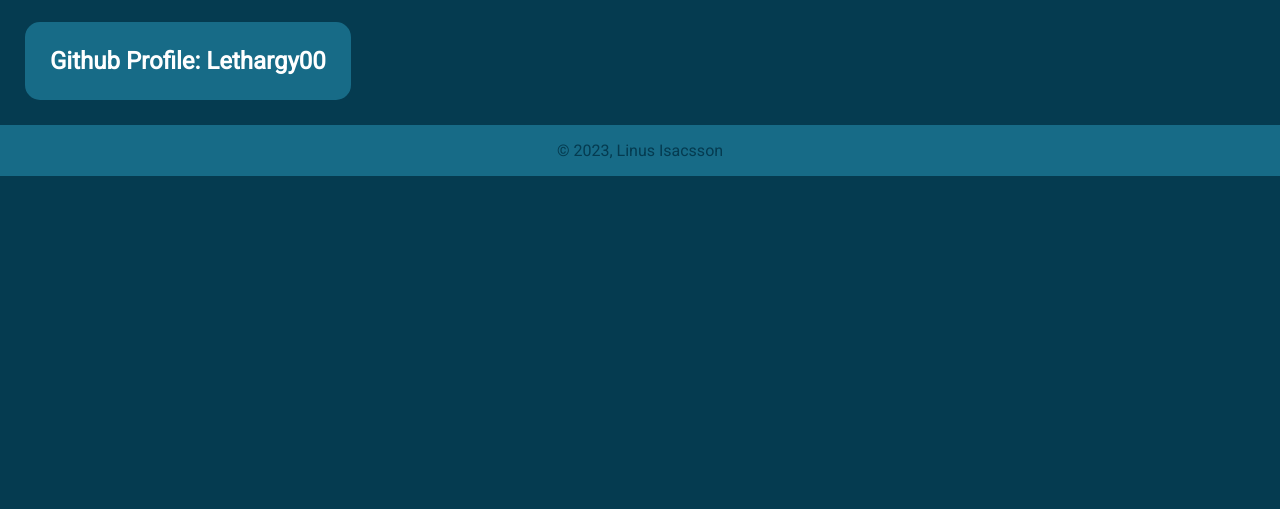
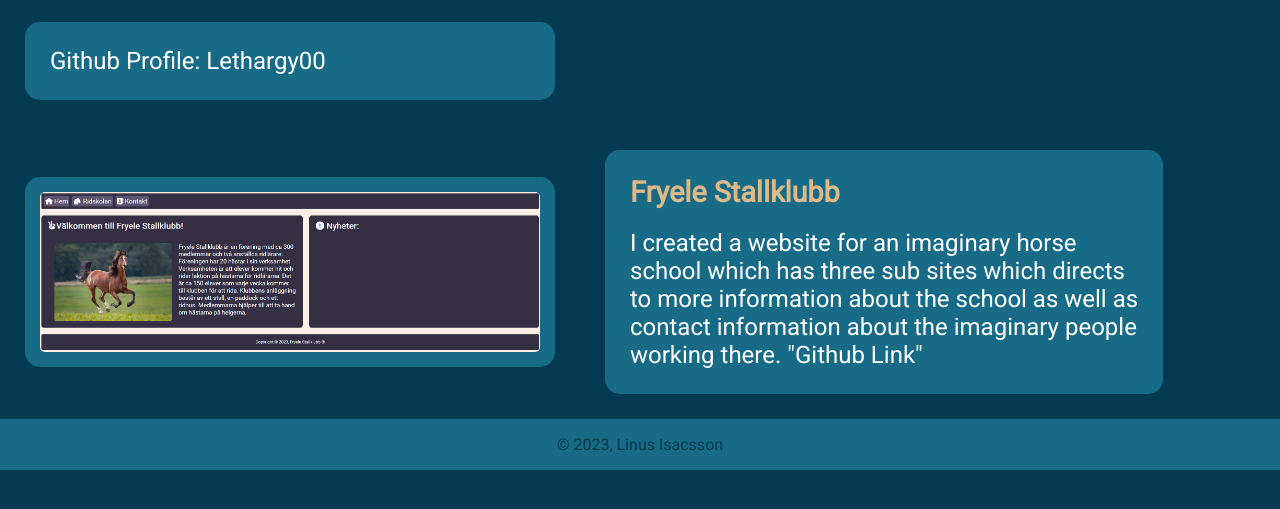
Before and after one commit to Lethargy00/CV-Portfolio, a plain HTML site: page HTML/github.html in a window 1280 px wide. Shown: the part 63-572 px from the top of the page. Drawn offline with Linux system fonts and the light colour scheme.

Commit message:
added my horse project

```diff
--- a/CSS/styles.css
+++ b/CSS/styles.css
@@ -68,6 +68,10 @@ body {
 .box a {
     color: white;
     text-decoration: none;
+}
+
+.box > p > a:hover {
+    color: #053B50;
 }
 
 .box li {
--- a/HTML/github.html
+++ b/HTML/github.html
@@ -46,13 +46,39 @@
       </div>
     </header>
 
-    <div class="box">
-      <h2>
-        <a href="https://github.com/Lethargy00" target="_blank"
-          >Github Profile: Lethargy00</a
-        >
-      </h2>
+    <div class="container">
+      <div class="box">
+        <p>
+          <a href="https://github.com/Lethargy00" target="_blank"
+            >Github Profile: Lethargy00</a
+          >
+        </p>
+      </div>
     </div>
+    <div class="container">
+      <div class="box">
+        <img
+          src="../Images/fryele-stallklubb.png"
+          alt="image of my project with fryele stallklubb"
+        />
+      </div>
+      <div class="box">
+        <h1>Fryele Stallklubb</h1>
+        <p>
+          I created a website for an imaginary horse <br />
+          school which has three sub sites which directs <br />
+          to more information about the school as well as <br />
+          contact information about the imaginary people <br />
+          working there.
+          <a
+            href="https://github.com/Lethargy00/fryele-stallklubb"
+            target="_blank"
+            >"Github Link"</a
+          >
+        </p>
+      </div>
+    </div>
+
     <footer>
       <p>© 2023, Linus Isacsson</p>
     </footer>
```
Also changed, not shown: HTML/work-experience.html (+2 -2 lines), Images/fryele-stallklubb.png (added).
